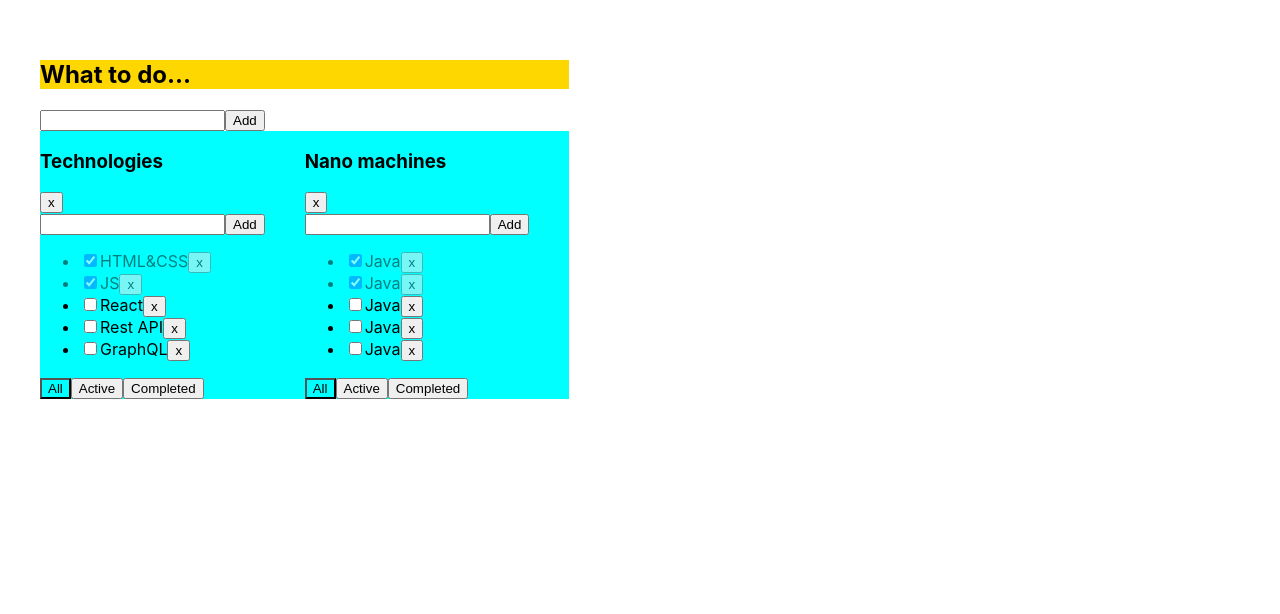
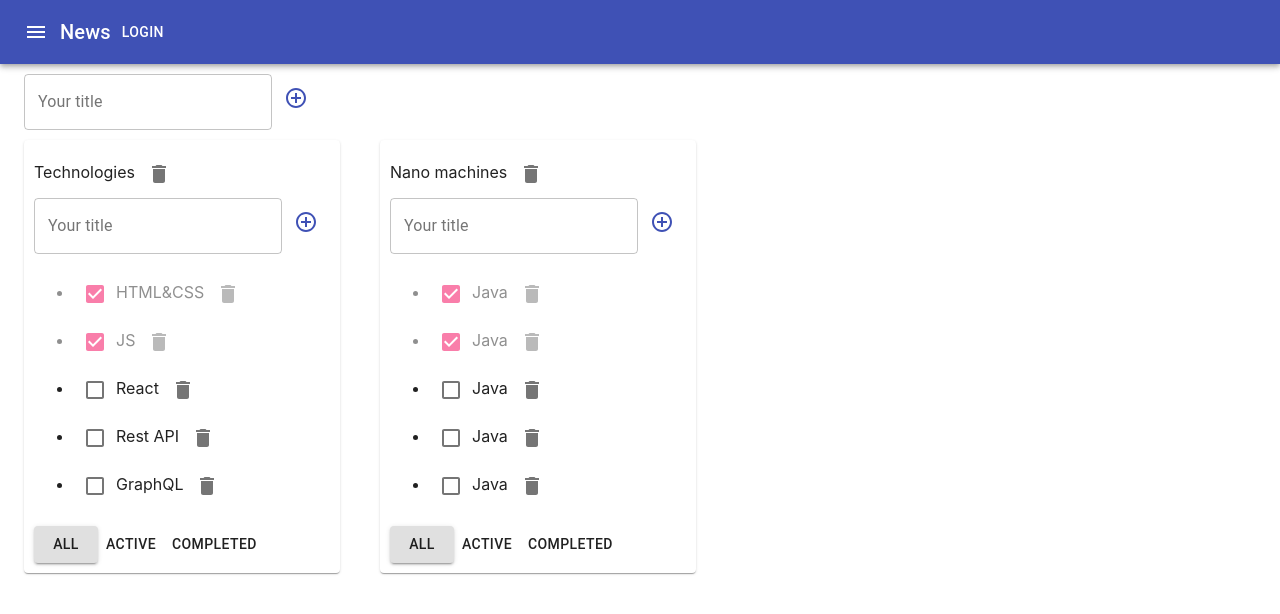
Before and after one commit to SiKirillo/todolist-typescript, a React (Create React App) app: page / in a window 1280 px wide. Shown: the top 614 px of the page. Built offline with nearby package versions, Linux system fonts and the light colour scheme.

Commit message:
#7 Refactoring/new design
* Material UI fraemwork
- lesson 6-7 -

```diff
--- a/package.json
+++ b/package.json
@@ -3,6 +3,8 @@
   "version": "0.1.0",
   "private": true,
   "dependencies": {
+    "@material-ui/core": "^4.11.0",
+    "@material-ui/icons": "^4.9.1",
     "@testing-library/jest-dom": "^4.2.4",
     "@testing-library/react": "^9.5.0",
     "@testing-library/user-event": "^7.2.1",
--- a/src/App.css
+++ b/src/App.css
@@ -1,34 +1,3 @@
-.App {
-  display: flex;
-  padding: 5vh;
-}
-
-.App__container {
-
-}
-
-.todolist__title {
-  background-color: gold;
-}
-
-.todolist__items {
-  display: flex;
-  flex-direction: row;
-  flex-wrap: wrap;
-}
-
-.error {
-  border: red 1px solid;
-}
-
-.error-message {
-  color: red;
-}
-
-.active-filter {
-  background-color: aqua;
-}
-
 .isDone {
   opacity: 0.5;
 }
--- a/src/App.tsx
+++ b/src/App.tsx
@@ -3,6 +3,8 @@ import './App.css';
 import Todolist, {TaskType} from "./todolist/Todolist";
 import {v1} from 'uuid';
 import {AddItemForm} from "./components/AddItemForm";
+import {AppBar, Button, Container, Grid, IconButton, Paper, Toolbar, Typography} from "@material-ui/core";
+import {Menu} from "@material-ui/icons";
 
 export type FilterValuesType = "all" | "active" | "completed";
 
@@ -60,10 +62,17 @@ function App() {
         setAllTasks({...allTasks});
     }
 
+    function changeTodoListTitle(id: string, newTitle: string) {
+        const todoList = todoLists.find(tl => tl.id === id);
+        if (todoList) {
+            todoList.title = newTitle;
+            setTodoLists([...todoLists]);
+        }
+    }
+
     function addTask(todoListId: string, title: string) {
         let newTask = {id: v1(), title: title, isDone: false};
         let tasks = allTasks[todoListId];
-        debugger
         allTasks[todoListId] = [newTask, ...tasks];
         setAllTasks({...allTasks});
     }
@@ -74,11 +83,12 @@ function App() {
         setAllTasks({...allTasks});
     }
 
-    function changeFilter(todoListId: string, value: FilterValuesType) {
-        let todoList = todoLists.find(tl => tl.id === todoListId);
-        if (todoList) {
-            todoList.filter = value;
-            setTodoLists([...todoLists]);
+    function changeTaskTitle(todoListId: string, id: string, newTitle: string) {
+        let tasks = allTasks[todoListId];
+        let task = tasks.find(t => t.id === id);
+        if (task) {
+            task.title = newTitle;
+            setAllTasks({...allTasks});
         }
     }
 
@@ -91,16 +101,33 @@ function App() {
         }
     }
 
+    function changeFilter(todoListId: string, value: FilterValuesType) {
+        let todoList = todoLists.find(tl => tl.id === todoListId);
+        if (todoList) {
+            todoList.filter = value;
+            setTodoLists([...todoLists]);
+        }
+    }
+
     return (
         <div className="App">
-            <div className="App__container>">
-                <div className="todolist__title">
-                    <h2>What to do...</h2>
-                </div>
+            <AppBar position="static">
+                <Toolbar>
+                    <IconButton edge="start" color="inherit" aria-label="menu">
+                        <Menu/>
+                    </IconButton>
+                    <Typography variant="h6">
+                        News
+                    </Typography>
+                    <Button color="inherit">Login</Button>
+                </Toolbar>
+            </AppBar>
 
+            <Container fixed>
+                <Grid container style={{paddingTop: "10px", paddingBottom: "10px"}}>
                     <AddItemForm addItem={addTodoList}/>
-
-                <div className="todolist__items">
+                </Grid>
+                <Grid container spacing={5}>
                     {todoLists.map((tl) => {
 
                         let tasksForTodolist = allTasks[tl.id];
@@ -113,19 +140,25 @@ function App() {
                             tasksForTodolist = tasksForTodolist.filter(tl => tl.isDone);
                         }
 
-                        return <Todolist key={tl.id}
+                        return <Grid item>
+                            <Paper style={{padding: "10px"}}>
+                                <Todolist key={tl.id}
                                           id={tl.id}
                                           title={tl.title}
                                           allTasks={tasksForTodolist}
                                           addTask={addTask}
                                           deleteTask={deleteTask}
+                                          changeTaskTitle={changeTaskTitle}
                                           changeTaskStatus={changeTaskStatus}
                                           changeFilter={changeFilter}
                                           filter={tl.filter}
+                                          changeTodoListTitle={changeTodoListTitle}
                                           deleteTodoList={deleteTodoList}/>
+                            </Paper>
+                        </Grid>
                     })}
-                </div>
-            </div>
+                </Grid>
+            </Container>
         </div>
     );
 }
--- a/src/components/AddItemForm.tsx
+++ b/src/components/AddItemForm.tsx
@@ -1,4 +1,6 @@
 import React, {ChangeEvent, KeyboardEvent, useState} from "react";
+import {Button, IconButton, TextField} from "@material-ui/core";
+import {ControlPoint} from "@material-ui/icons";
 
 type AddItemFormPropsType = {
     addItem: (title: string) => void
@@ -27,12 +29,18 @@ export function AddItemForm(props: AddItemFormPropsType) {
             addTask();
         }
     };
+
     return <div>
-        <input value={title}
-               className={error ? "error" : ""}
-               onChange={onChangeHandler}
-               onKeyPress={onKeyPressHandler}/>
-        <button onClick={addTask}>Add</button>
-        {error && <div className="error-message">{error}</div>}
+        <TextField value={title}
+                   onChange={onChangeHandler}
+                   onKeyPress={onKeyPressHandler}
+                   label={"Your title"}
+                   variant={"outlined"}
+                   error={!!error}
+                   helperText={error}/>
+        <IconButton onClick={addTask}
+                    color={'primary'}>
+            <ControlPoint/>
+        </IconButton>
     </div>
 }
--- /dev/null
+++ b/src/components/EditableSpan.tsx
@@ -0,0 +1,32 @@
+import React, {ChangeEvent, useState} from "react";
+import {TextField} from "@material-ui/core";
+
+type EditableSpanPropsType = {
+    title: string,
+    spanOnChange: (newValue: string) => void
+};
+
+export function EditableSpan(props: EditableSpanPropsType) {
+    let [title, setTitle] = useState("");
+    let [editMode, setEditMode] = useState(false);
+
+    const activateEditMode = () => {
+        setEditMode(true);
+        setTitle(props.title);
+    }
+    const activateViewMode = () => {
+        setEditMode(false);
+        props.spanOnChange(title);
+    }
+
+    const onChangeTitleHandler = (e: ChangeEvent<HTMLInputElement>) => {
+        setTitle(e.currentTarget.value);
+    }
+
+    return editMode
+        ? <TextField value={title}
+                     onChange={onChangeTitleHandler}
+                     onBlur={activateViewMode}
+                     autoFocus={true}/>
+        : <span onDoubleClick={activateEditMode}>{props.title}</span>
+}
--- a/src/todolist/Todolist.module.css
+++ /dev/null
@@ -1,4 +0,0 @@
-.todolist__item {
-    background-color: aqua;
-    padding-right: 5vh;
-}
--- a/src/todolist/Todolist.tsx
+++ b/src/todolist/Todolist.tsx
@@ -1,7 +1,9 @@
 import React, {ChangeEvent} from "react";
-import style from "./Todolist.module.css";
 import {FilterValuesType} from "../App";
 import {AddItemForm} from "../components/AddItemForm";
+import {EditableSpan} from "../components/EditableSpan";
+import {Button, Checkbox, IconButton} from "@material-ui/core";
+import DeleteIcon from "@material-ui/icons/Delete";
 
 type PropsType = {
     id: string,
@@ -9,9 +11,11 @@ type PropsType = {
     allTasks: Array<TaskType>,
     addTask: (todoListId: string, title: string) => void,
     deleteTask: (todoListId: string, taskId: string) => void,
+    changeTaskTitle: (todoListId: string, id: string, newTitle: string) => void,
     changeTaskStatus: (todoListId: string, id: string, isDone: boolean) => void,
     changeFilter: (todoListId: string, value: FilterValuesType) => void,
     filter: FilterValuesType,
+    changeTodoListTitle: (id: string, newTitle: string) => void,
     deleteTodoList: (todoListId: string) => void
 }
 
@@ -42,11 +46,18 @@ function Todolist(props: PropsType) {
         props.addTask(props.id, title);
     };
 
+    const changeTodoListTitle = (newTitle: string) => {
+        props.changeTodoListTitle(props.id, newTitle);
+    };
+
     return (
-        <div className={style.todolist__item}>
+        <div>
             <div>
-                <h3>{props.title}</h3>
-                <button onClick={deleteTodoList}>x</button>
+                <EditableSpan title={props.title} spanOnChange={changeTodoListTitle}/>
+                <IconButton onClick={deleteTodoList}
+                            aria-label="delete">
+                    <DeleteIcon/>
+                </IconButton>
             </div>
 
             <AddItemForm addItem={addTask}/>
@@ -62,28 +73,35 @@ function Todolist(props: PropsType) {
                         props.changeTaskStatus(props.id, t.id, newIsDoneValue);
                     }
 
+                    const onChangeTitleHandler = (newValue: string) => {
+                        props.changeTaskTitle(props.id, t.id, newValue);
+                    };
+
                     return <li key={t.id} className={t.isDone ? "isDone" : ""}>
-                        <input type="checkbox" checked={t.isDone}
-                               onChange={onChangeStatusHandler}/>
-                        <span>{t.title}</span>
-                        <button onClick={onButtonClickHandler}>x</button>
+                        <Checkbox checked={t.isDone}
+                                  onChange={onChangeStatusHandler}/>
+
+                        <EditableSpan title={t.title} spanOnChange={onChangeTitleHandler}/>
+                        <IconButton onClick={onButtonClickHandler}
+                                    aria-label="delete">
+                            <DeleteIcon/>
+                        </IconButton>
                     </li>
                 })}
             </ul>
             <div>
-                <button className={props.filter === "all" ? "active-filter" : ""}
+                <Button variant={props.filter === "all" ? "contained" : "text"}
                         onClick={onAllClickHandler}>All
-                </button>
-                <button className={props.filter === "active" ? "active-filter" : ""}
+                </Button>
+                <Button variant={props.filter === "active" ? "contained" : "text"}
                         onClick={onActiveClickHandler}>Active
-                </button>
-                <button className={props.filter === "completed" ? "active-filter" : ""}
+                </Button>
+                <Button variant={props.filter === "completed" ? "contained" : "text"}
                         onClick={onCompletedClickHandler}>Completed
-                </button>
+                </Button>
             </div>
         </div>
     );
 }
 
-
 export default Todolist;
```
Also changed, not shown: 1 other file (tests, documents, lock files or other folders). Lines whose indentation alone changed are shown as unchanged.
